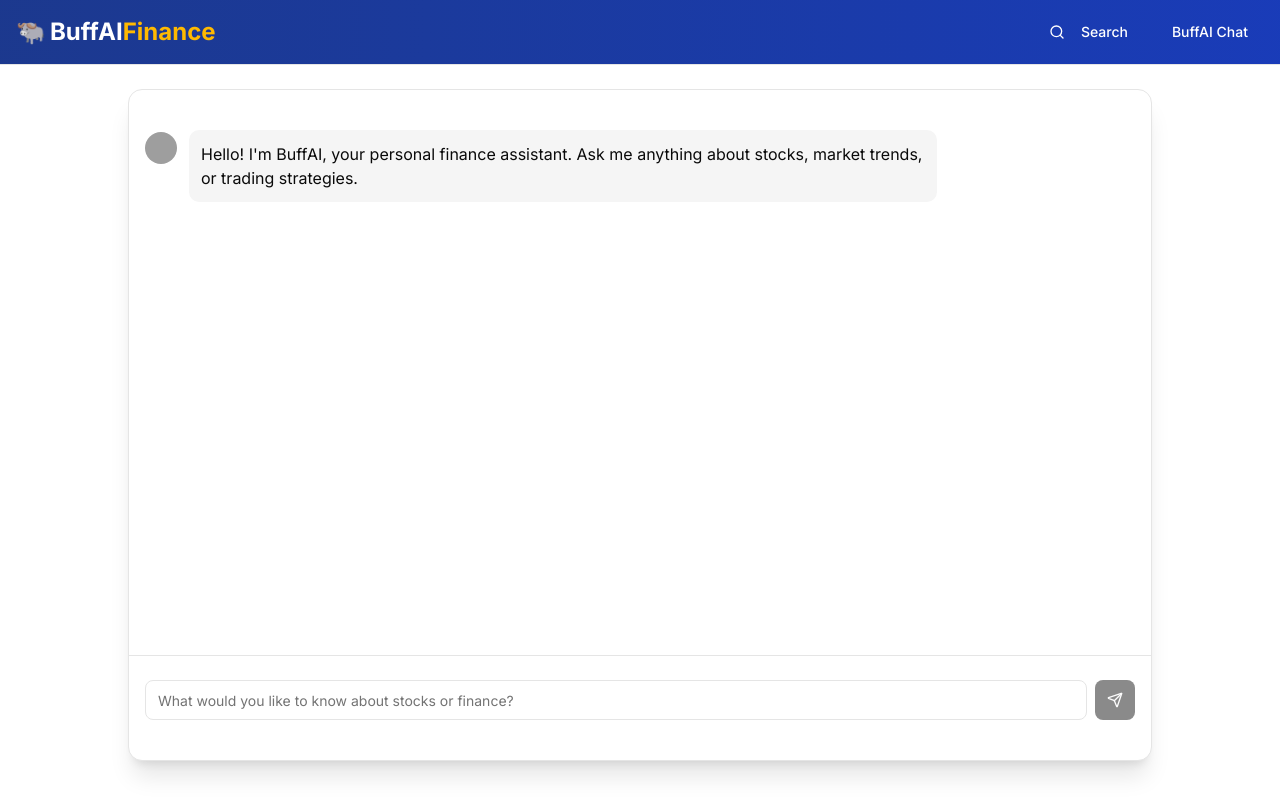
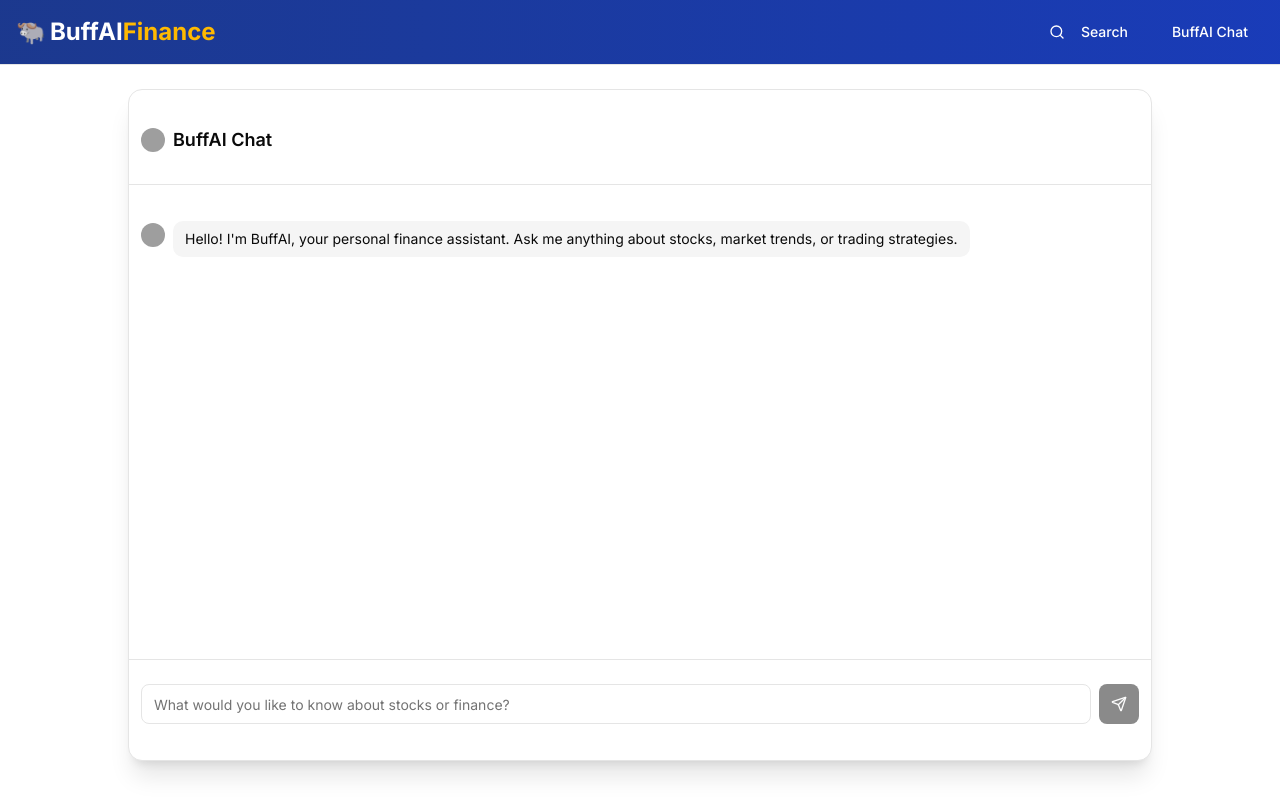
Before and after one commit to Verdenroz/buff-ai, a Next.js app: page /chat in a window 1280 px wide. Built offline with nearby package versions, Linux system fonts and the light colour scheme; grey boxes are pictures that could not be loaded.

Commit message:
fixes chat page

```diff
--- a/src/app/chat/page.tsx
+++ b/src/app/chat/page.tsx
@@ -1,14 +1,15 @@
 "use client";
 
-import { useState, useRef } from "react";
+import { useState, useRef, useEffect } from "react";
 import {
   Card,
   CardContent,
   CardFooter,
+  CardHeader,
+  CardTitle,
 } from "@/components/ui/card";
 import { Button } from "@/components/ui/button";
 import { Input } from "@/components/ui/input";
-import { ScrollArea } from "@/components/ui/scroll-area";
 import { Avatar, AvatarFallback, AvatarImage } from "@/components/ui/avatar";
 import { SendIcon, User } from "lucide-react";
 import ReactMarkdown from "react-markdown";
@@ -29,6 +30,36 @@ export default function ChatPage() {
   const [isLoading, setIsLoading] = useState(false);
   const [currentResponse, setCurrentResponse] = useState("");
   const messagesEndRef = useRef<HTMLDivElement>(null);
+  const scrollAreaRef = useRef<HTMLDivElement>(null);
+  const [autoScroll, setAutoScroll] = useState(true);
+
+  // More controlled scrolling behavior
+  useEffect(() => {
+    if (!autoScroll) return;
+
+    if (messagesEndRef.current) {
+      messagesEndRef.current.scrollIntoView({
+        behavior: "smooth",
+        block: "end"
+      });
+    }
+  }, [messages, currentResponse, autoScroll]);
+
+  // Detect manual scrolling to disable auto-scroll
+  useEffect(() => {
+    const scrollArea = scrollAreaRef.current;
+    if (!scrollArea) return;
+
+    const handleScroll = () => {
+      const { scrollTop, scrollHeight, clientHeight } = scrollArea;
+      // If user has scrolled up more than 100px, disable auto-scroll
+      const isScrolledUp = scrollHeight - scrollTop - clientHeight > 100;
+      setAutoScroll(!isScrolledUp);
+    };
+
+    scrollArea.addEventListener("scroll", handleScroll);
+    return () => scrollArea.removeEventListener("scroll", handleScroll);
+  }, []);
 
   const handleSubmit = async (e: React.FormEvent) => {
     e.preventDefault();
@@ -39,6 +70,7 @@ export default function ChatPage() {
     setInput("");
     setIsLoading(true);
     setCurrentResponse("");
+    setAutoScroll(true); // Re-enable auto-scroll when sending a new message
 
     try {
       const chatHistory = messages.slice(1).concat(userMessage);
@@ -97,10 +129,25 @@ export default function ChatPage() {
   return (
     <div className="container max-w-5xl mx-auto py-6 h-[calc(100vh-80px)]">
       <Card className="w-full h-full flex flex-col shadow-xl">
+        <CardHeader className="p-3 border-b">
+          <CardTitle className="text-lg flex items-center gap-2">
+            <Avatar className="h-6 w-6">
+              <AvatarImage
+                src="/placeholder.svg?height=32&width=32"
+                alt="BuffAI"
+              />
+              <AvatarFallback className="bg-blue-600 text-white text-xs">B</AvatarFallback>
+            </Avatar>
+            BuffAI Chat
+          </CardTitle>
+        </CardHeader>
 
-        <CardContent className="flex-grow overflow-hidden p-0">
-          <ScrollArea className="h-[calc(100vh-200px)]">
-            <div className="space-y-4 p-4">
+        <CardContent className="flex-grow overflow-hidden p-0 relative">
+          <div
+            className="h-[calc(100vh-200px)] overflow-y-auto p-3 space-y-2 pb-4"
+            ref={scrollAreaRef}
+          >
+            {/* Compact message bubbles */}
             {messages.map((message, idx) => (
               <div
                 key={idx}
@@ -109,11 +156,11 @@ export default function ChatPage() {
                 }`}
               >
                 <div
-                    className={`flex gap-3 max-w-[80%] ${
+                  className={`flex gap-2 max-w-[85%] ${
                     message.role === "user" ? "flex-row-reverse" : ""
                   }`}
                 >
-                    <Avatar className="h-8 w-8 mt-0.5">
+                  <Avatar className="h-6 w-6 mt-0.5 flex-shrink-0">
                     {message.role === "user" ? (
                       <>
                         <AvatarImage
@@ -121,7 +168,7 @@ export default function ChatPage() {
                           alt="You"
                         />
                         <AvatarFallback>
-                            <User className="h-4 w-4" />
+                          <User className="h-3 w-3" />
                         </AvatarFallback>
                       </>
                     ) : (
@@ -130,18 +177,18 @@ export default function ChatPage() {
                           src="/placeholder.svg?height=32&width=32"
                           alt="BuffAI"
                         />
-                          <AvatarFallback className="bg-blue-600 text-white">B</AvatarFallback>
+                        <AvatarFallback className="bg-blue-600 text-white text-xs">B</AvatarFallback>
                       </>
                     )}
                   </Avatar>
                   <div
-                      className={`rounded-lg p-3 ${
+                    className={`rounded-lg py-2 px-3 text-sm ${
                       message.role === "user"
                         ? "bg-primary text-primary-foreground"
                         : "bg-muted"
                     }`}
                   >
-                      <div className="prose dark:prose-invert prose-sm max-w-none">
+                    <div className="prose dark:prose-invert prose-sm prose-p:my-1 prose-headings:my-2 max-w-none">
                       <ReactMarkdown>{message.content}</ReactMarkdown>
                     </div>
                   </div>
@@ -152,16 +199,16 @@ export default function ChatPage() {
             {/* Streaming */}
             {currentResponse && (
               <div className="flex justify-start">
-                  <div className="flex gap-3 max-w-[80%]">
-                    <Avatar className="h-8 w-8 mt-0.5">
+                <div className="flex gap-2 max-w-[85%]">
+                  <Avatar className="h-6 w-6 mt-0.5 flex-shrink-0">
                     <AvatarImage
                       src="/placeholder.svg?height=32&width=32"
                       alt="BuffAI"
                     />
-                      <AvatarFallback className="bg-blue-600 text-white">B</AvatarFallback>
+                    <AvatarFallback className="bg-blue-600 text-white text-xs">B</AvatarFallback>
                   </Avatar>
-                    <div className="rounded-lg p-3 bg-muted">
-                      <div className="prose dark:prose-invert prose-sm max-w-none">
+                  <div className="rounded-lg py-2 px-3 text-sm bg-muted">
+                    <div className="prose dark:prose-invert prose-sm prose-p:my-1 prose-headings:my-2 max-w-none">
                       <ReactMarkdown>{currentResponse}</ReactMarkdown>
                     </div>
                   </div>
@@ -172,26 +219,26 @@ export default function ChatPage() {
             {/* Loading dots */}
             {isLoading && !currentResponse && (
               <div className="flex justify-start">
-                  <div className="flex gap-3 max-w-[80%]">
-                    <Avatar className="h-8 w-8 mt-0.5">
+                <div className="flex gap-2 max-w-[85%]">
+                  <Avatar className="h-6 w-6 mt-0.5 flex-shrink-0">
                     <AvatarImage
                       src="/placeholder.svg?height=32&width=32"
                       alt="BuffAI"
                     />
-                      <AvatarFallback className="bg-blue-600 text-white">B</AvatarFallback>
+                    <AvatarFallback className="bg-blue-600 text-white text-xs">B</AvatarFallback>
                   </Avatar>
-                    <div className="rounded-lg p-3 bg-muted">
+                  <div className="rounded-lg py-2 px-3 bg-muted">
                     <div className="flex space-x-2">
                       <div
-                          className="h-2 w-2 rounded-full bg-gray-400 animate-bounce"
+                        className="h-1.5 w-1.5 rounded-full bg-gray-400 animate-bounce"
                         style={{ animationDelay: "0ms" }}
                       ></div>
                       <div
-                          className="h-2 w-2 rounded-full bg-gray-400 animate-bounce"
+                        className="h-1.5 w-1.5 rounded-full bg-gray-400 animate-bounce"
                         style={{ animationDelay: "150ms" }}
                       ></div>
                       <div
-                          className="h-2 w-2 rounded-full bg-gray-400 animate-bounce"
+                        className="h-1.5 w-1.5 rounded-full bg-gray-400 animate-bounce"
                         style={{ animationDelay: "300ms" }}
                       ></div>
                     </div>
@@ -200,12 +247,27 @@ export default function ChatPage() {
               </div>
             )}
 
+            {/* Scroll anchor */}
             <div ref={messagesEndRef} />
+
+            {/* Show scroll to bottom button when auto-scroll is disabled */}
+            {!autoScroll && (
+              <button
+                className="absolute bottom-4 right-4 bg-primary text-white rounded-full p-2 shadow-lg"
+                onClick={() => {
+                  setAutoScroll(true);
+                  messagesEndRef.current?.scrollIntoView({ behavior: "smooth" });
+                }}
+              >
+                <svg xmlns="http://www.w3.org/2000/svg" width="16" height="16" viewBox="0 0 24 24" fill="none" stroke="currentColor" strokeWidth="2" strokeLinecap="round" strokeLinejoin="round">
+                  <polyline points="6 9 12 15 18 9"></polyline>
+                </svg>
+              </button>
+            )}
           </div>
-          </ScrollArea>
         </CardContent>
 
-        <CardFooter className="border-t p-4">
+        <CardFooter className="border-t p-3">
           <form onSubmit={handleSubmit} className="flex w-full gap-2">
             <Input
               placeholder="What would you like to know about stocks or finance?"
```
Lines whose indentation alone changed are shown as unchanged.
